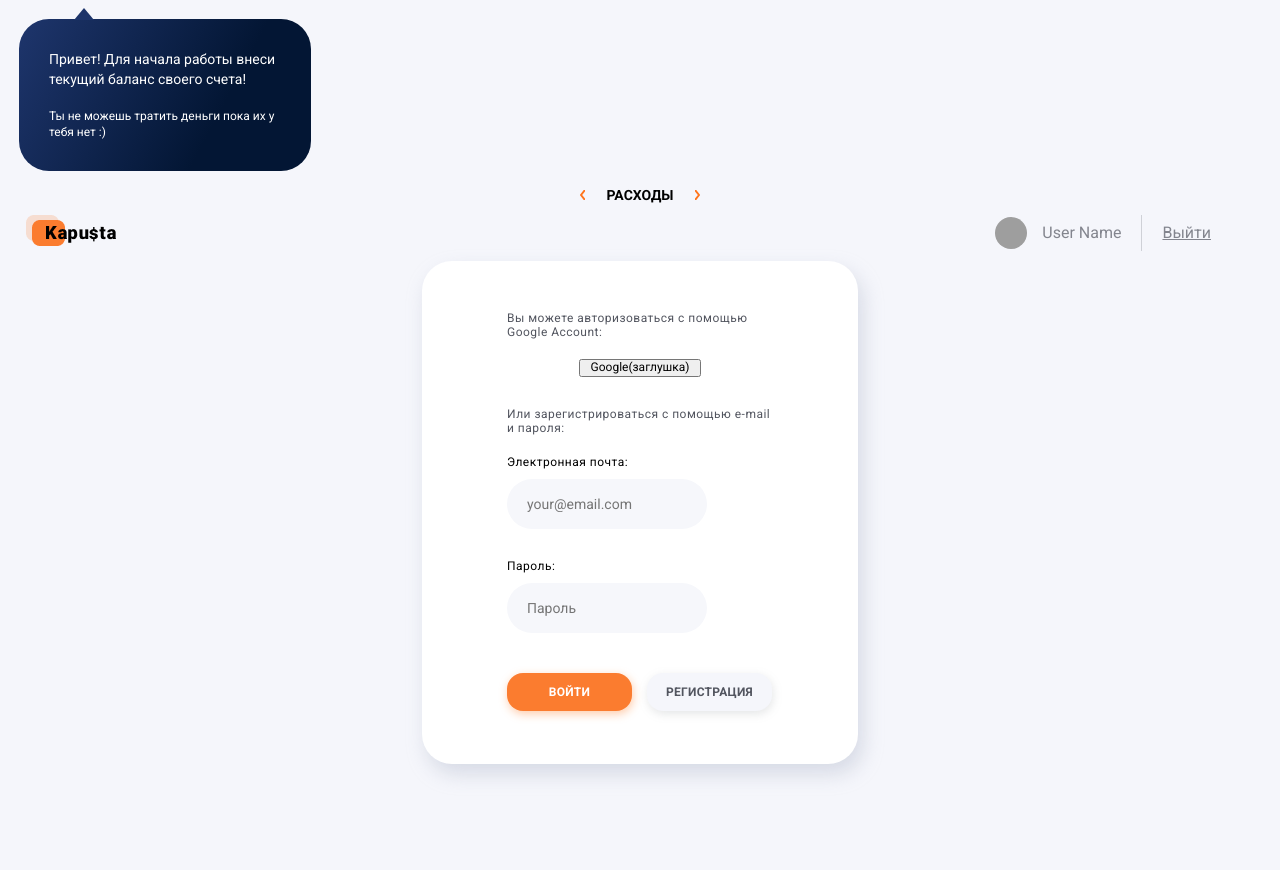
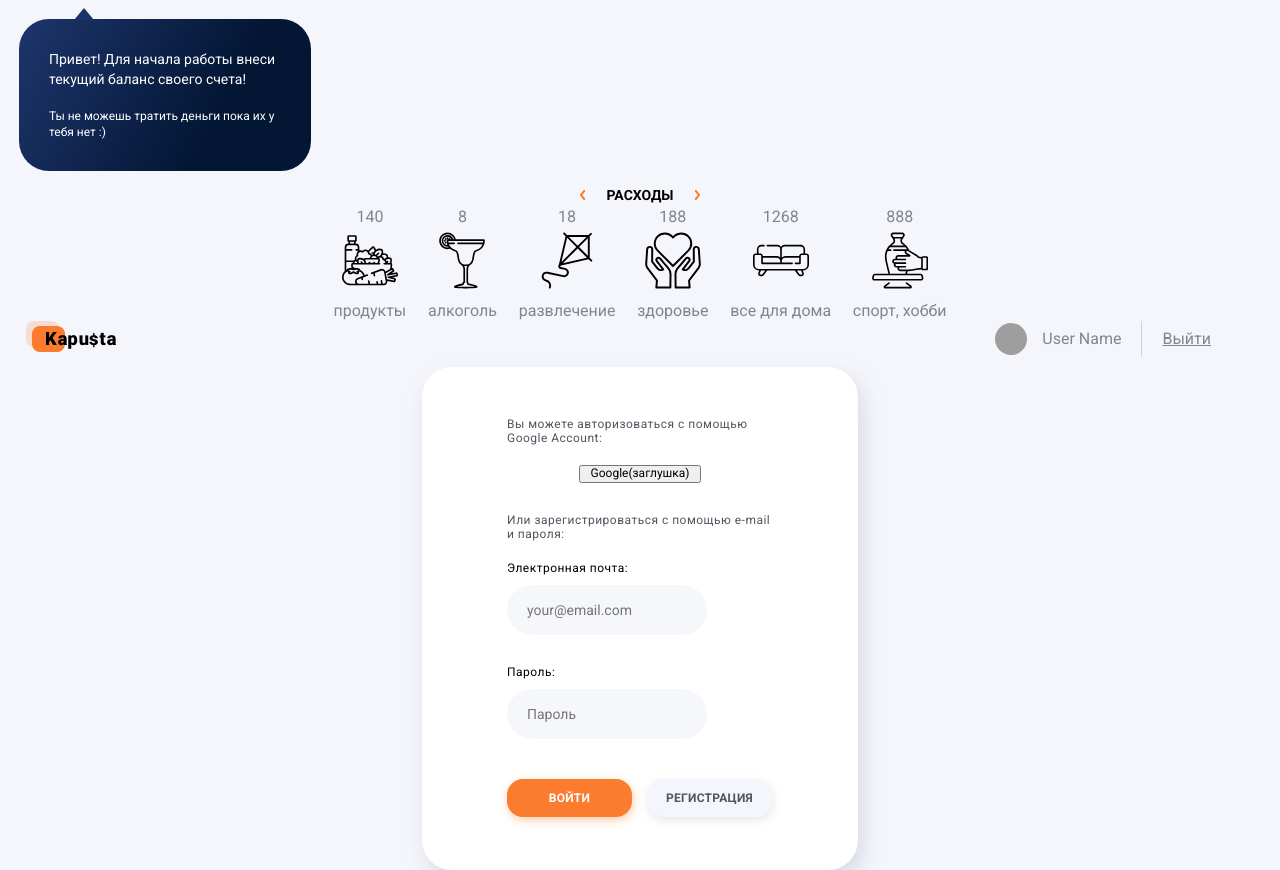
Before and after one commit to Ivanovskij-Peter/financial-accounting-app, a React (Create React App) app: page / in a window 1280 px wide. Before the commit the page ends 800 px from the top, so only its background shows below. Built offline with nearby package versions, Linux system fonts and the light colour scheme; grey boxes are pictures that could not be loaded.

Commit message:
разметка и стилизация категорий

```diff
--- a/src/components/Reports/Categories.jsx
+++ b/src/components/Reports/Categories.jsx
@@ -1,28 +1,39 @@
 import React from "react";
 
 import sprite from "../../images/sprite.svg";
+import style from "./Reports.module.scss";
 
 //expected answer arr = [{category:total summ}, {category:total summ}, {...}, ....]
 
 const imgObject = {
-  продукты: `${sprite}#products.svg`,
-  алкоголь: `${sprite}#cocktail.svg`,
-  развлечение: `${sprite}#kite.svg`,
-  здоровье: `${sprite}#hands-holding-heart.svg`,
-  транспорт: `${sprite}#car.svg`,
-  "все для дома": `${sprite}#couch.svg`,
-  техника: `${sprite}#tools.svg`,
-  "коммуналка, связь": `${sprite}#invoice.svg`,
-  "спорт, хобби": `${sprite}#clay.svg`,
-  образование: `${sprite}#book.svg`,
-  прочее: `${sprite}#ufo.svg`,
+  продукты: `${sprite}#products`,
+  алкоголь: `${sprite}#cocktail`,
+  развлечение: `${sprite}#kite`,
+  здоровье: `${sprite}#hands-holding-heart`,
+  транспорт: `${sprite}#car`,
+  "все для дома": `${sprite}#couch`,
+  техника: `${sprite}#tools`,
+  "коммуналка, связь": `${sprite}#invoice`,
+  "спорт, хобби": `${sprite}#clay`,
+  образование: `${sprite}#book`,
+  прочее: `${sprite}#ufo`,
 };
 
-const CategoriesList = ({ objProduct }) => {
+const CategoriesList = ({ categoriesArr }) => {
   return (
-    <li>
-      <p></p>
-      <img src={imgObject.objProduct} alt="" />
-    </li>
+    <ul className={style.categoryList}>
+      {categoriesArr.map(({ total, name }) => (
+        <li className={style.categoryListItem}>
+          <p>{total}</p>
+          <svg className={style.categoryIcon} height="63" width="56">
+            <use href={imgObject[name]}></use>
+          </svg>
+          <div className={style.circle}></div>
+          <p>{name}</p>
+        </li>
+      ))}
+    </ul>
   );
 };
+
+export default CategoriesList;
--- a/src/components/Reports/Reports.jsx
+++ b/src/components/Reports/Reports.jsx
@@ -1,5 +1,33 @@
 import React, { useState } from "react";
-import style from "./Reports.module.css";
+import CategoriesList from "./Categories.jsx";
+import style from "./Reports.module.scss";
+
+const categoriesArr = [
+  {
+    total: 140,
+    name: "продукты",
+  },
+  {
+    total: 8,
+    name: "алкоголь",
+  },
+  {
+    total: 18,
+    name: "развлечение",
+  },
+  {
+    total: 188,
+    name: "здоровье",
+  },
+  {
+    total: 1268,
+    name: "все для дома",
+  },
+  {
+    total: 888,
+    name: "спорт, хобби",
+  },
+];
 
 const ReportsSection = () => {
   const [reportName, setReportName] = useState("РАСХОДЫ");
@@ -10,7 +38,7 @@ const ReportsSection = () => {
       : setReportName("РАСХОДЫ");
   };
   return (
-    <section>
+    <section className="container">
       <div className={style.reportNav}>
         <button
           onClick={onChange}
@@ -24,6 +52,7 @@ const ReportsSection = () => {
           className={style.arrowBtnRight}
         ></button>
       </div>
+      <CategoriesList categoriesArr={categoriesArr} />
     </section>
   );
 };
--- a/src/components/Reports/Reports.module.css
+++ b/src/components/Reports/Reports.module.scss
@@ -1,3 +1,5 @@
+@import "../../sass/base/_mixin";
+
 .arrowBtnRight {
   display: block;
   width: 5px;
@@ -35,3 +37,42 @@
   height: 20px;
   width: 96px;
 }
+.categoryListItem:hover,
+.categoryListItem:focus {
+  fill: #ff751d;
+}
+.circle {
+  position: absolute;
+  height: 50px;
+  width: 50px;
+  background-color: transparent;
+  top: 30%;
+  left: 20%;
+}
+.circle:hover,
+.circle:focus {
+  border-radius: 20px;
+  background-color: #ffdac0;
+  opacity: 0.5;
+}
+.categoryList {
+  display: flex;
+  flex-wrap: wrap;
+  width: 290px;
+  justify-content: space-between;
+  margin: 0 auto;
+  @include for-size(tablet) {
+    width: 613px;
+  }
+}
+.categoryListItem {
+  position: relative;
+  display: block;
+  width: auto;
+  height: 106px;
+  text-align: center;
+}
+.reportSection {
+  padding-left: auto;
+  padding-right: auto;
+}
```
